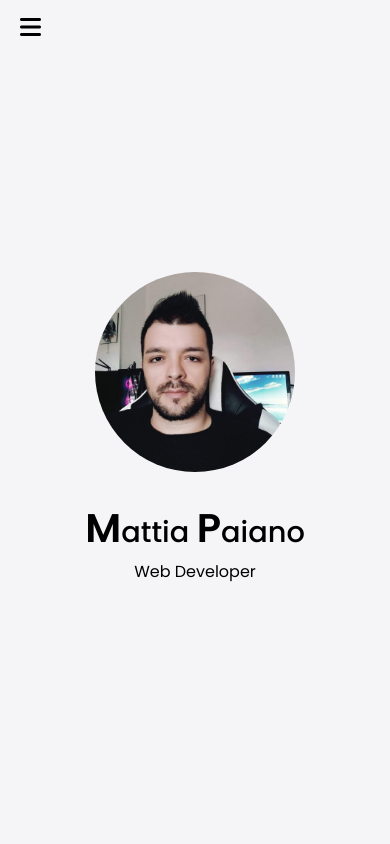
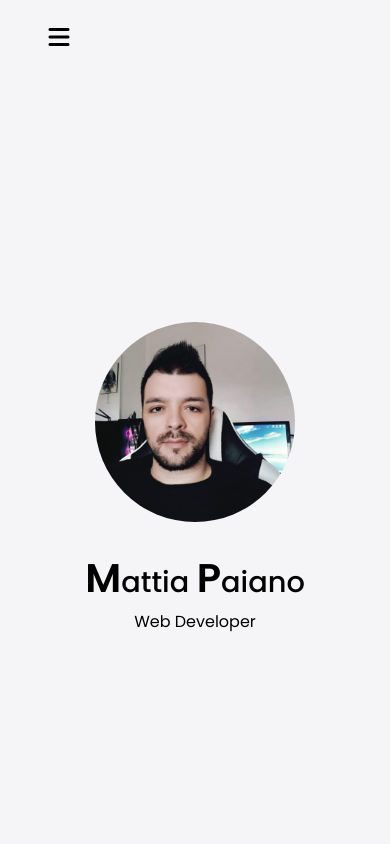
Before and after one commit to MattiaPaiano91/My-portfolio, a Vue app: page / in a window 390 px wide. Shown: the top 844 px of the page. Built offline with nearby package versions, Linux system fonts and the light colour scheme.

Commit message:
fix offcanvas

```diff
--- a/src/assets/scss/responsive.scss
+++ b/src/assets/scss/responsive.scss
@@ -90,6 +90,9 @@
   //     padding: 0px;
   //   }
   // }
+  header{
+    border-bottom: none;
+  }
   .img-box {
     margin: 0 auto;
   }
@@ -101,19 +104,19 @@
   .index{
     padding-top: 50px;
   }
-  .main, .show {
+  .main {
     padding: 50px 0px 0px 0px!important;
     min-height: calc(100vh - 400px);
   }
   .show{
-    padding-top: 50px!important;
+    // padding-top: 50px!important;
     .description{
       width: 80%;
       margin: 0 auto;
     }
   }
   #left-col, #right-col {
-    height: calc(50vh);
+    height: calc(50vh - 50px);
   }
   .navbar {
     width: 80% !important;
--- a/src/components/AppHeader.vue
+++ b/src/components/AppHeader.vue
@@ -85,7 +85,12 @@ export default {
 </script>
 
 <template>
-  <button
+
+  <header
+    :class="data.themeFlag ? 'mode-light' : 'dark-header'"
+    class="container-fluid  justify-content-around align-items-center d-flex position-relative"
+  >
+     <button
 
     class="d-sm-none position-fixed offcanvas-button"
     type="button"
@@ -93,7 +98,9 @@ export default {
     data-bs-target="#offcanvasExample"
     aria-controls="offcanvasExample"
   >
-    <i class="icon fa-solid fa-bars fa offcanvas-icon"></i>
+    <i data-bs-toggle="offcanvas"
+    data-bs-target="#offcanvasExample"
+    aria-controls="offcanvasExample" class="icon fa-solid fa-bars fa offcanvas-icon z-1"></i>
   </button>
 
   <div
@@ -103,9 +110,7 @@ export default {
     aria-labelledby="offcanvasExampleLabel"
   >
     <div class="offcanvas-header">
-      <div class="logo-box">
-        <img src="/img/LogoNero.svg" alt="" />
-      </div>
+
       <button
         type="button"
         class="btn-close"
@@ -148,23 +153,19 @@ export default {
       </nav>
     </div>
   </div>
-  <header
-    :class="data.themeFlag ? 'mode-light' : 'dark-header'"
-    class="container-fluid d-none justify-content-around align-items-center d-sm-flex"
-  >
-    <div class="icon-holder burgher-menu position-relative">
+    <div class="icon-holder burgher-menu position-relative d-none d-sm-block">
       <i class="icon fa-solid fa-bars fa position-absolute"></i>
       <i class="icon fa-solid fa-x fa position-absolute"></i>
     </div>
 
-    <div class="logo-box burgher-menu">
+    <div class="logo-box burgher-menu d-none d-sm-block">
       <img
         :class="data.themeFlag ? '' : 'inverted'"
         src="/img/LogoBianco.svg"
         alt=""
       />
     </div>
-    <nav class="d-flex justify-content-around">
+    <nav class="d-flex justify-content-around d-none d-sm-block">
       <div class="animation-link">
         <router-link class="router-link" :to="{ name: 'WelcomeApp' }">
           <div
@@ -197,7 +198,7 @@ export default {
         </router-link>
       </div>
     </nav>
-    <div class="d-flex align-items-center icons">
+    <div class="d-flex align-items-center icons d-none d-sm-block">
       <i @click="switchToLight()" class="fa-regular fa fa-sun mode-dark"></i>
       <i @click="switchToDark()" class="fa-regular fa fa-moon mode-light"></i>
     </div>
@@ -208,22 +209,10 @@ export default {
 @use "../assets/scss/main.scss" as *;
 
 @import url("https://fonts.googleapis.com/css2?family=Montserrat&display=swap");
-.offcanvas-img {
-  width: 50%;
-  margin: 0 auto;
-  img {
-    width: 100%;
-    object-fit: contain;
-  }
-}
+
 .dark-header {
   background-color: #1d242d;
   color: white;
-}
-.offcanvas-button {
-  font-size: 1.5rem;
-  padding:10px 20px;
-  background-color: transparent;
 }
 header {
   width: 100%;
@@ -232,6 +221,20 @@ header {
   position: fixed;
   z-index: 2;
   font-size: 1.4em;
+  .offcanvas-img {
+  width: 50%;
+  margin: 0 auto;
+  img {
+    width: 100%;
+    object-fit: contain;
+  }
+}
+.offcanvas-button {
+  font-size: 1.5rem;
+  padding:10px 20px;
+  background-color: transparent;
+  left: 10%;
+}
   .animation-link{
     width: 350px;
 
--- a/src/pages/WelcomeApp.vue
+++ b/src/pages/WelcomeApp.vue
@@ -61,7 +61,9 @@ export default {
 </script>
 
 <template>
-  <div class="container-fluid p-0">
+
+  <div class="container-fluid p-0 position-relative">
+
     <div class="row g-0">
       <div
         id="left-col"
@@ -94,6 +96,16 @@ export default {
 
 <style lang="scss" scoped>
 @use "../assets/scss/main" as *;
+.icons {
+    width: 60px;
+    height: 30px;
+    border: 1px solid darkgray;
+    border-radius: 15px;
+    padding: 2px;
+    i {
+      font-size: 1rem;
+    }
+  }
 
 .name {
   font-size: 4rem;
```
